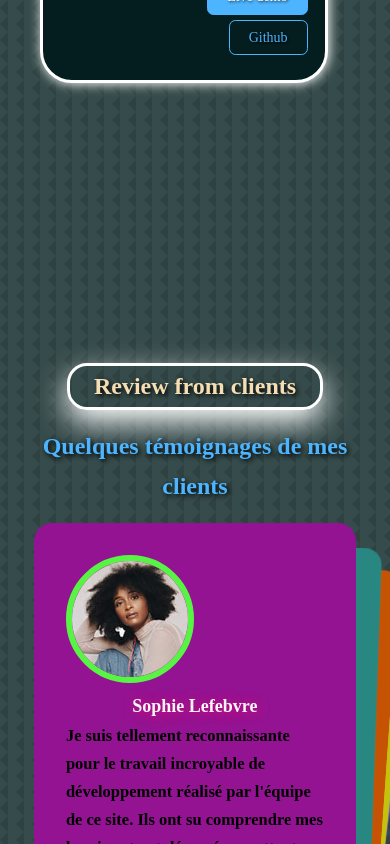
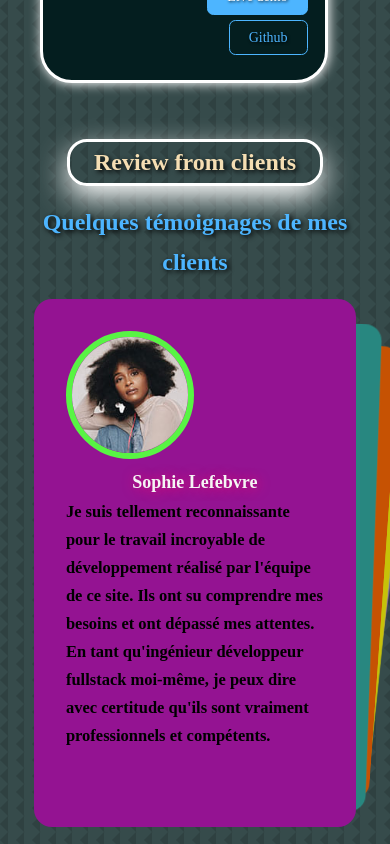
Before and after one commit to Mouhamed1003/keenprogrammer.com, a React (Create React App) app: page / in a window 390 px wide. Shown: the part 8480-9324 px from the top of the page. Built offline with nearby package versions, Linux system fonts and the light colour scheme.

Commit message:
Update temoignages.css

```diff
--- a/src/components/temoignages/temoignages.css
+++ b/src/components/temoignages/temoignages.css
@@ -76,9 +76,14 @@
     width: var(--container-width-sm);
   }
   #temoignages {
-    margin-top: 15rem;
+    margin-top: 1rem;
   }
   .client_review {
     width: var(--container-width-sm);
   }
 }
+@media screen and (max-width: 600px) {
+  #temoignages {
+    margin-top: 1rem;
+  }
+}
```
